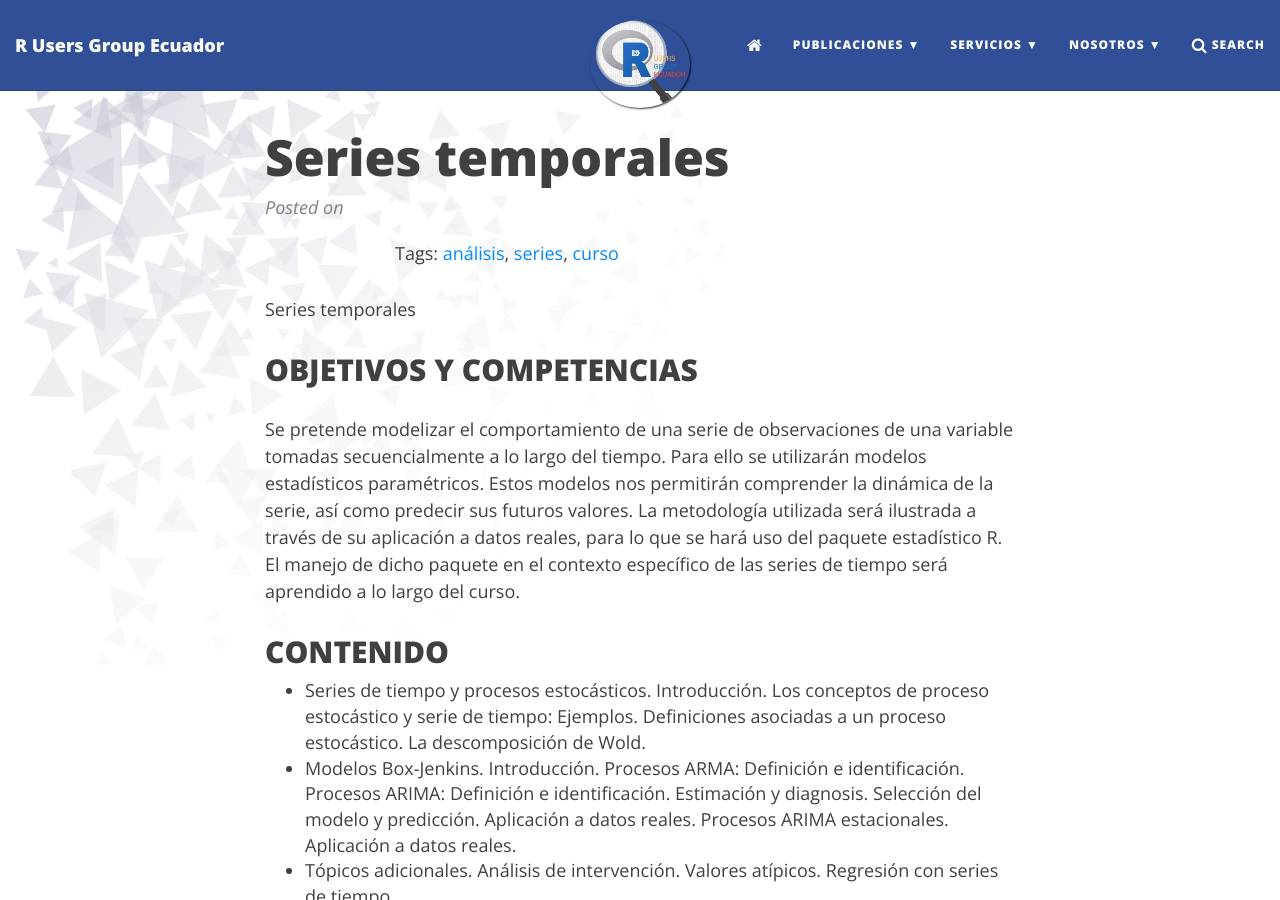
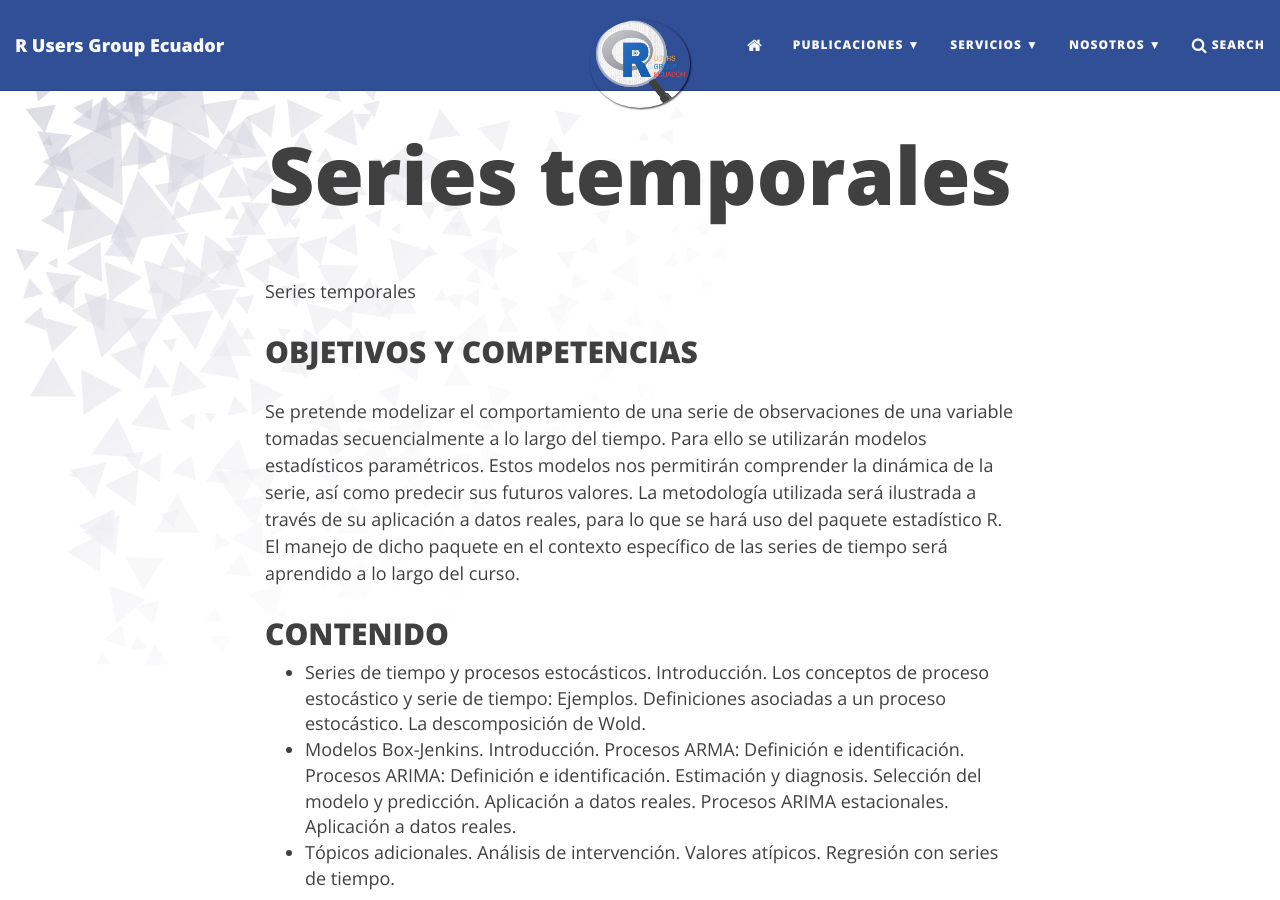
Before and after one commit to Rgrupoec/Rgrupoec.github.io, a Jekyll site: the page built from cursos/series_temporales.md, in a window 1280 px wide and 900 px high. Built offline with Jekyll 4.4.1, drawn with Linux system fonts in a browser that asks for light colours; nearby versions of some CDN libraries.

Commit message:
Update series_temporales.md

```diff
--- a/cursos/series_temporales.md
+++ b/cursos/series_temporales.md
@@ -1,15 +1,7 @@
 ---
-layout: post
+layout: page
 title: Series temporales
-categories: capacitacion
-tags:
-  - análisis
-  - series
-  - curso
-comments: true
-published: true
 ---
-
 
 Series temporales
 
```
